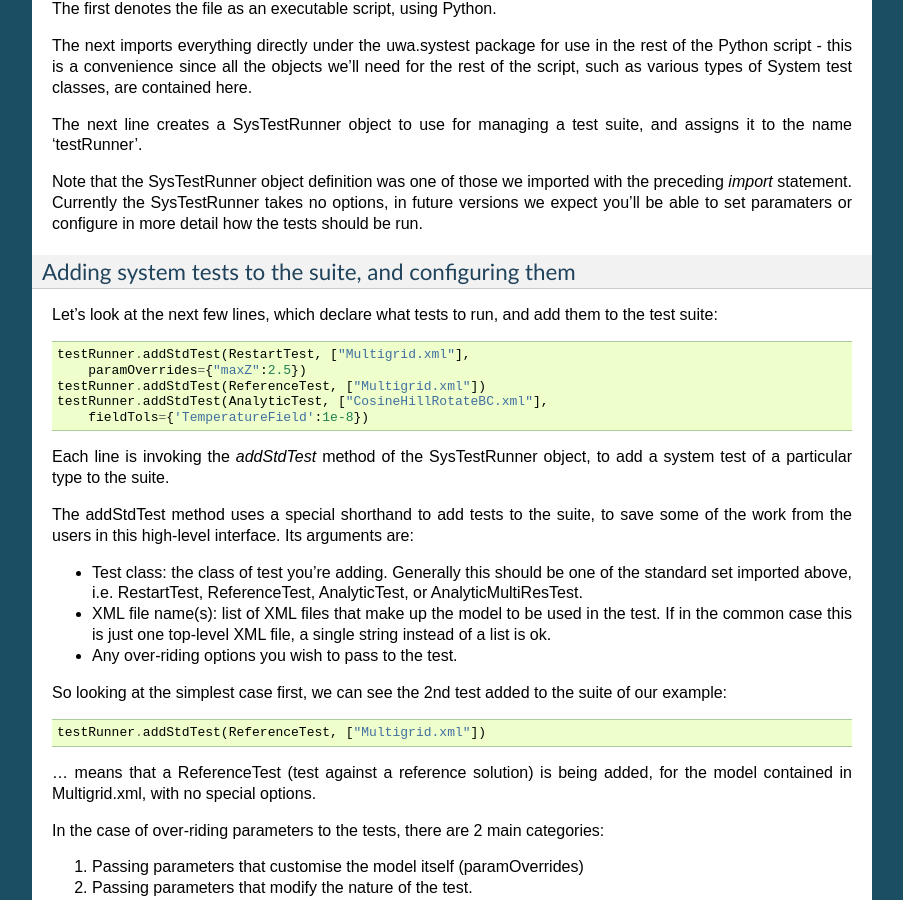
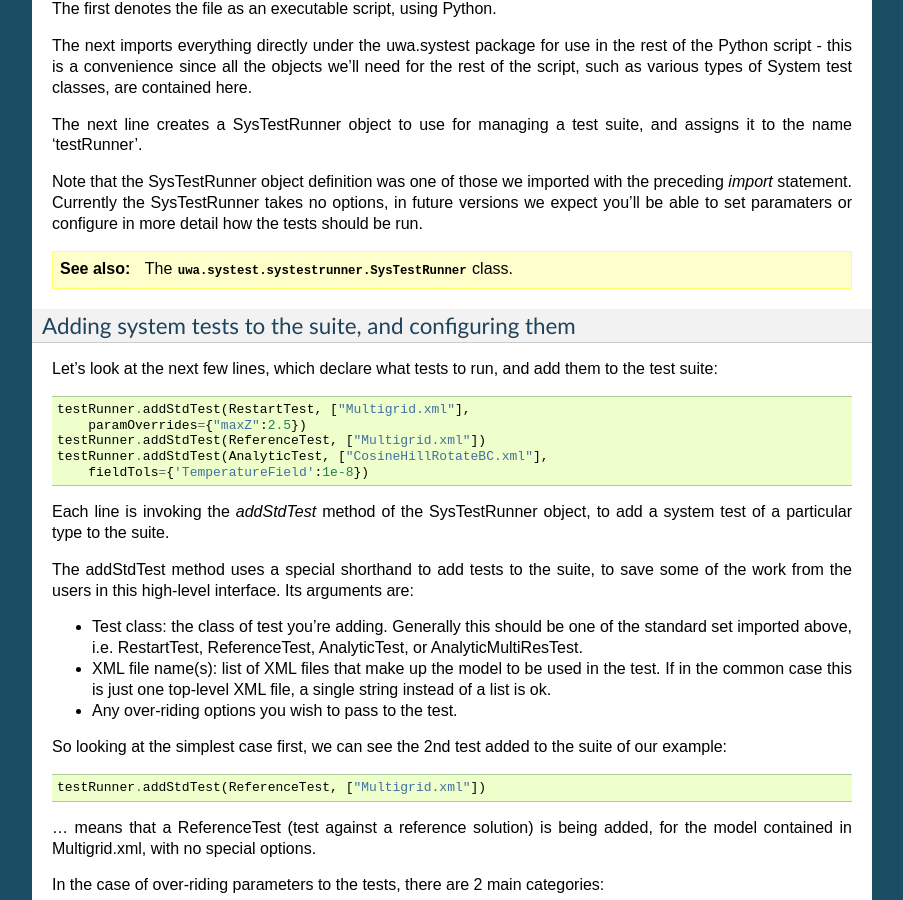
Before and after one commit to PatSunter/credo, a Sphinx documentation site: the page built from doc/uwa-examples.rst, in a window 1280 px wide and 900 px high, scrolled down 1181 px. Shown: the whole window, without its empty margins (198-1101 px from the left). Built offline with Sphinx 7.4.7, drawn with Linux system fonts in a browser that asks for light colours; part of the change alters nothing that is shown; some of the changed text lies outside the part shown.

Commit message:
Minor tidy-up of examples section.

```diff
--- a/doc/uwa-examples.rst
+++ b/doc/uwa-examples.rst
@@ -46,6 +46,7 @@ and finishing with::
 
 The following sections will explain how the file is set up, and show what the different sections do.
 
+
 Importing UWA and creating a testRunner object
 ----------------------------------------------
 
@@ -71,6 +72,8 @@ with the preceding *import* statement. Currently the SysTestRunner takes no
 options, in future versions we
 expect you'll be able to set paramaters or configure in more detail how the
 tests should be run.
+
+.. seealso:: The :class:`uwa.systest.systestrunner.SysTestRunner` class.
 
 Adding system tests to the suite, and configuring them
 ------------------------------------------------------
@@ -180,7 +183,9 @@ So for example, to run a RestartTest on the Multigrid.xml model, type::
 
 ... which will run the test.
 
-.. TODO: include output
+.. TODO: include output examples
+.. TODO: Also, need to actually document these script programs properly in the
+   API reference
 
 Running and configuring Scientific Benchmark Tests
 ==================================================
@@ -207,3 +212,5 @@ within a specified time range.
 
 Doing Model analysis with UWA
 =============================
+
+TODO: under construction!
```
